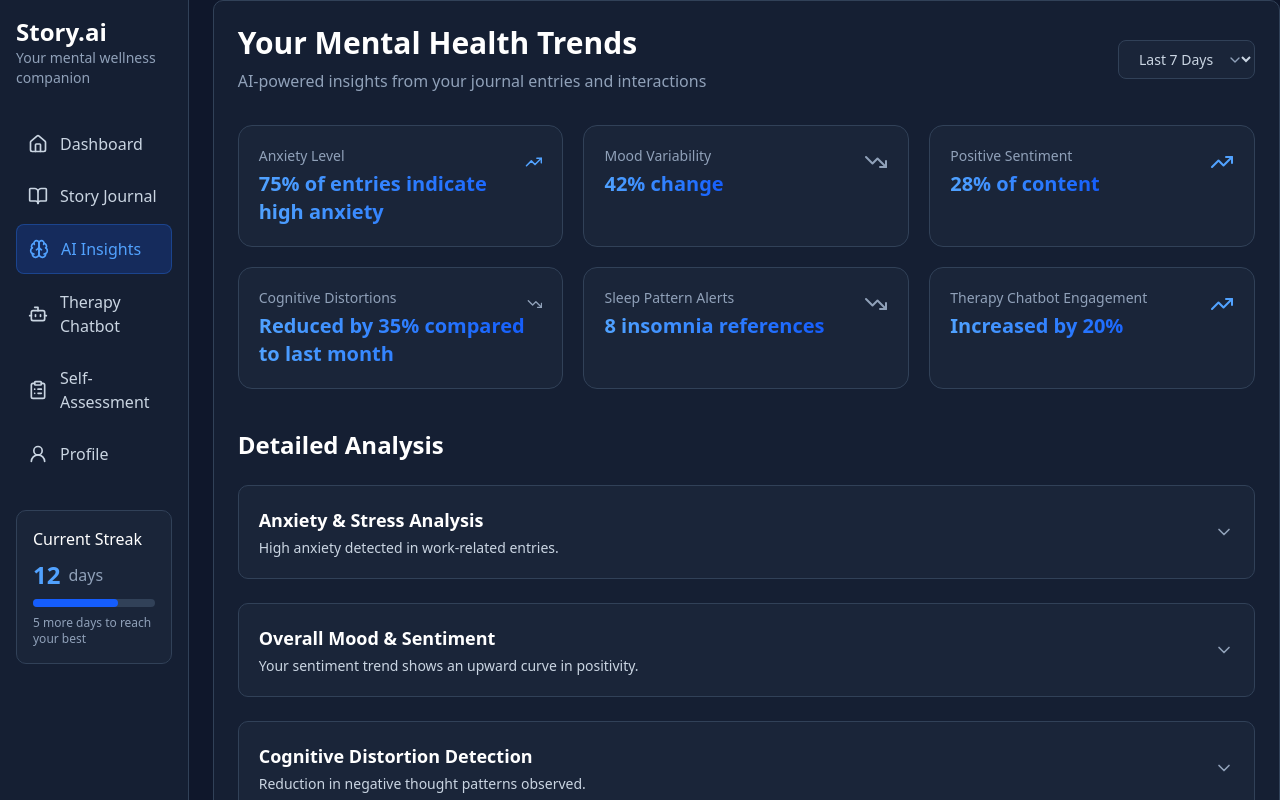
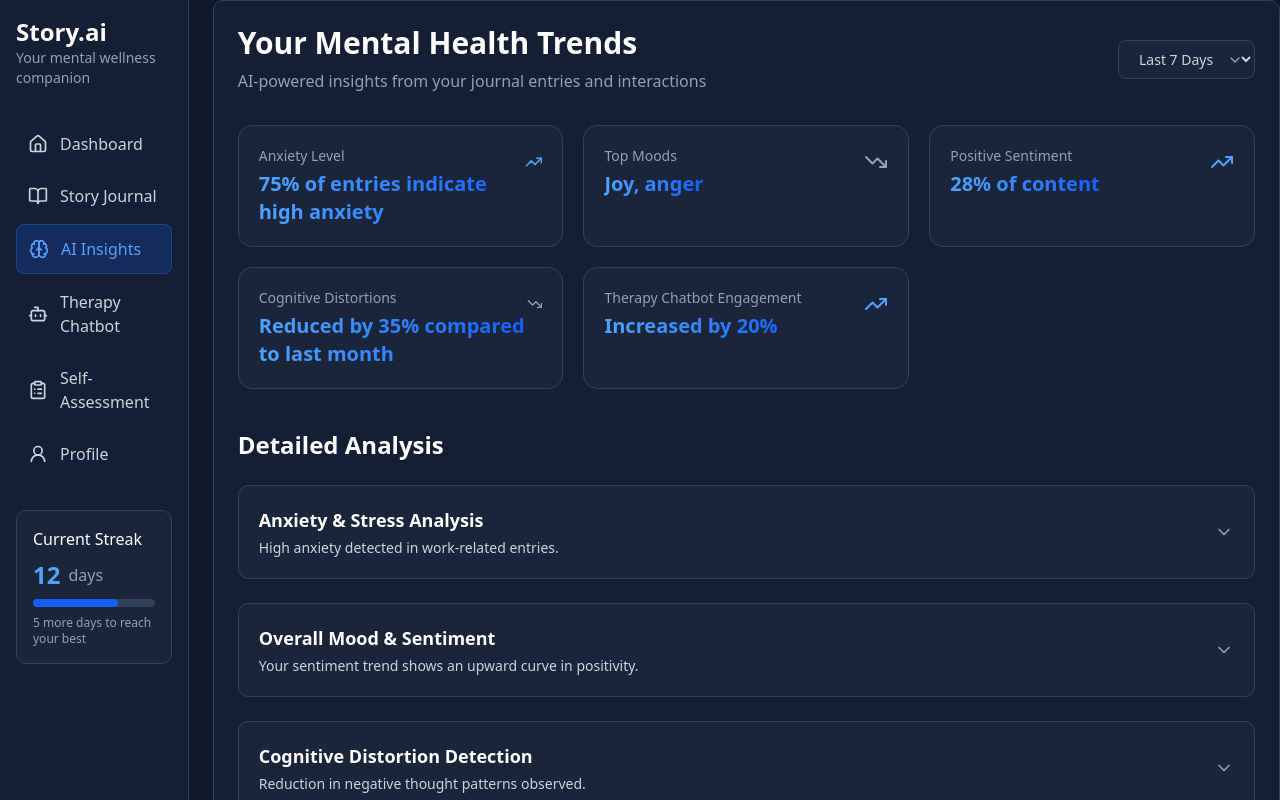
Before and after one commit to AvichalDwivedi2205/Story.AIFull, a Next.js app in the folder story.ai-frontend/: page /ai-insights in a window 1280 px wide. Shown: the top 800 px of the page. Built offline with nearby package versions, Linux system fonts and the light colour scheme.

Commit message:
makijng  change sin rthe page.tsx

```diff
--- a/story.ai-frontend/app/ai-insights/page.tsx
+++ b/story.ai-frontend/app/ai-insights/page.tsx
@@ -11,10 +11,9 @@ export default function AIInsights() {
   // Expanded sample data for key metrics from multiple model analyses
   const keyMetrics = [
     { name: "Anxiety Level", value: "75% of entries indicate high anxiety", increasing: true },
-    { name: "Mood Variability", value: "42% change", increasing: false },
+    { name: "Top Moods", value: "Joy, anger ", increasing: false },
     { name: "Positive Sentiment", value: "28% of content", increasing: true },
     { name: "Cognitive Distortions", value: "Reduced by 35% compared to last month", increasing: false },
-    { name: "Sleep Pattern Alerts", value: "8 insomnia references", increasing: false },
     { name: "Therapy Chatbot Engagement", value: "Increased by 20%", increasing: true },
   ];
 
```
